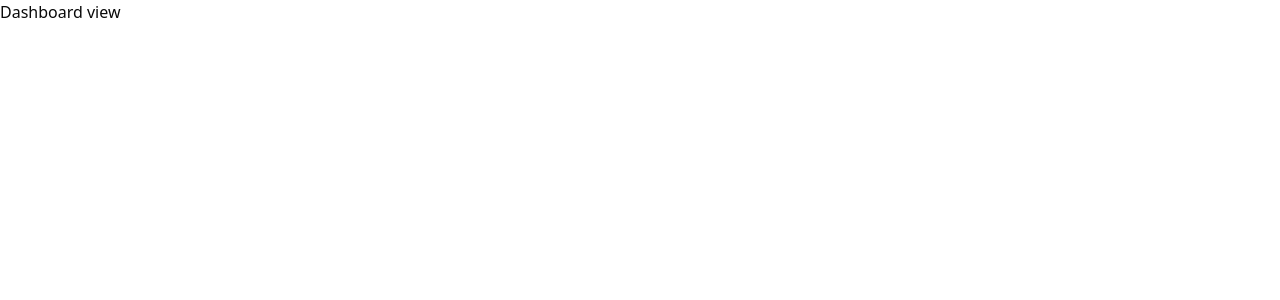
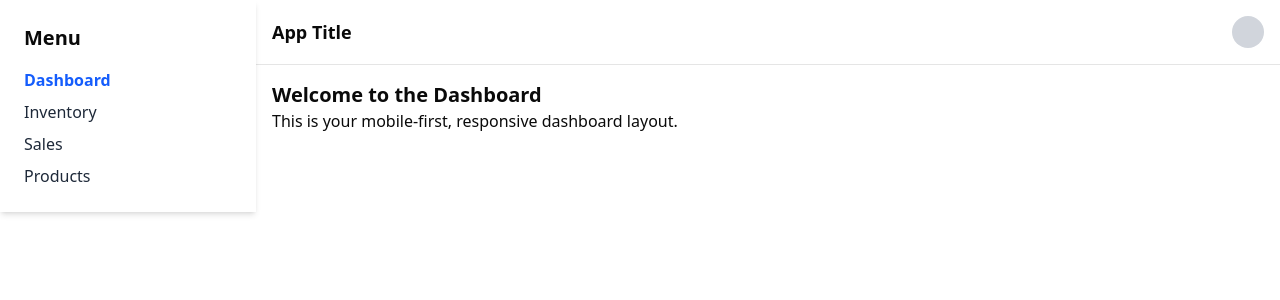
Before and after one commit to anariba-hn/cf-sales-inventory-system, a Next.js app: page /dashboard in a window 1280 px wide. Shown: the top 300 px of the page. Built offline with nearby package versions, Linux system fonts and the light colour scheme.

Commit message:
style: performing admin layout

```diff
--- a/src/app/(protected)/dashboard/layout.tsx
+++ /dev/null
@@ -1,8 +0,0 @@
-export default async function CFLayout({ children }: { children: React.ReactNode }) {
-  return (
-    <div>
-      {/* Header */}
-      <div>{children}</div>
-    </div>
-  );
-}
--- a/src/app/(protected)/dashboard/page.tsx
+++ b/src/app/(protected)/dashboard/page.tsx
@@ -1,3 +1,8 @@
 export default function Dashboard() {
-  return <h1>Dashboard view</h1>;
+  return (
+    <div>
+      <h2 className="text-xl font-semibold">Welcome to the Dashboard</h2>
+      <p>This is your mobile-first, responsive dashboard layout.</p>
+    </div>
+  );
 }
--- /dev/null
+++ b/src/app/(protected)/layout.tsx
@@ -0,0 +1,14 @@
+import { Sidebar } from '@/app/components/layout//sidebar';
+import { Header } from '@/app/components/layout/header';
+
+export default async function CFLayout({ children }: { children: React.ReactNode }) {
+  return (
+    <div className="flex min-h-screen flex-col md:flex-row">
+      <Sidebar />
+      <div className="flex flex-col flex-1">
+        <Header />
+        <main className="p-4">{children}</main>
+      </div>
+    </div>
+  );
+}
--- /dev/null
+++ b/src/app/components/layout/header.tsx
@@ -0,0 +1,11 @@
+export function Header() {
+  return (
+    <header className="hidden md:flex justify-between items-center p-4 border-b">
+      <h1 className="text-lg font-semibold">App Title</h1>
+      <div className="flex items-center gap-4">
+        {/* Placeholder for avatar or user menu */}
+        <div className="w-8 h-8 rounded-full bg-gray-300" />
+      </div>
+    </header>
+  );
+}
--- /dev/null
+++ b/src/app/components/layout/sidebar.tsx
@@ -0,0 +1,70 @@
+'use client';
+
+import { useState } from 'react';
+import { Menu, X } from 'lucide-react';
+import Link from 'next/link';
+import { usePathname } from 'next/navigation';
+import { cn } from '@/app/lib/utils';
+
+const navItems = [
+  { href: '/dashboard', label: 'Dashboard' },
+  { href: '/inventory', label: 'Inventory' },
+  { href: '/sales', label: 'Sales' },
+  { href: '/products', label: 'Products' },
+];
+
+export function Sidebar() {
+  const [open, setOpen] = useState(false);
+  const pathname = usePathname();
+
+  const handleLinkClick = () => {
+    setOpen(false); // Close sidebar on mobile when link is clicked
+  };
+
+  return (
+    <>
+      {/* Mobile Toggle */}
+      <div className="flex items-center justify-between md:hidden p-4 border-b">
+        <button onClick={() => setOpen(!open)} className="text-gray-700">
+          {open ? <X size={24} /> : <Menu size={24} />}
+        </button>
+        <span className="text-lg font-bold">My App</span>
+      </div>
+
+      {/* Sidebar */}
+      <aside
+        className={cn(
+          'fixed z-30 top-0 left-0 h-full w-64 bg-white shadow-md transform transition-transform md:static md:translate-x-0 md:block',
+          {
+            '-translate-x-full': !open,
+            'translate-x-0': open,
+          }
+        )}
+      >
+        <div className="p-6 space-y-4">
+          <h2 className="text-xl font-bold">Menu</h2>
+          <nav className="space-y-2">
+            {navItems.map((item) => (
+              <Link
+                key={item.href}
+                href={item.href}
+                onClick={handleLinkClick}
+                className={cn(
+                  'block text-gray-800 hover:text-black',
+                  pathname === item.href && 'font-semibold text-blue-600'
+                )}
+              >
+                {item.label}
+              </Link>
+            ))}
+          </nav>
+        </div>
+      </aside>
+
+      {/* Backdrop */}
+      {open && (
+        <div className="fixed inset-0 bg-black/50 z-20 md:hidden" onClick={() => setOpen(false)} />
+      )}
+    </>
+  );
+}
--- a/src/app/layout.tsx
+++ b/src/app/layout.tsx
@@ -13,8 +13,11 @@ const geistMono = Geist_Mono({
 });
 
 export const metadata: Metadata = {
-  title: 'Create Next App',
-  description: 'Generated by create next app',
+  title: {
+    template: '%s | CF System',
+    default: 'CF System',
+  },
+  description: 'Inventory Sale System Management',
 };
 
 export default function RootLayout({
```
